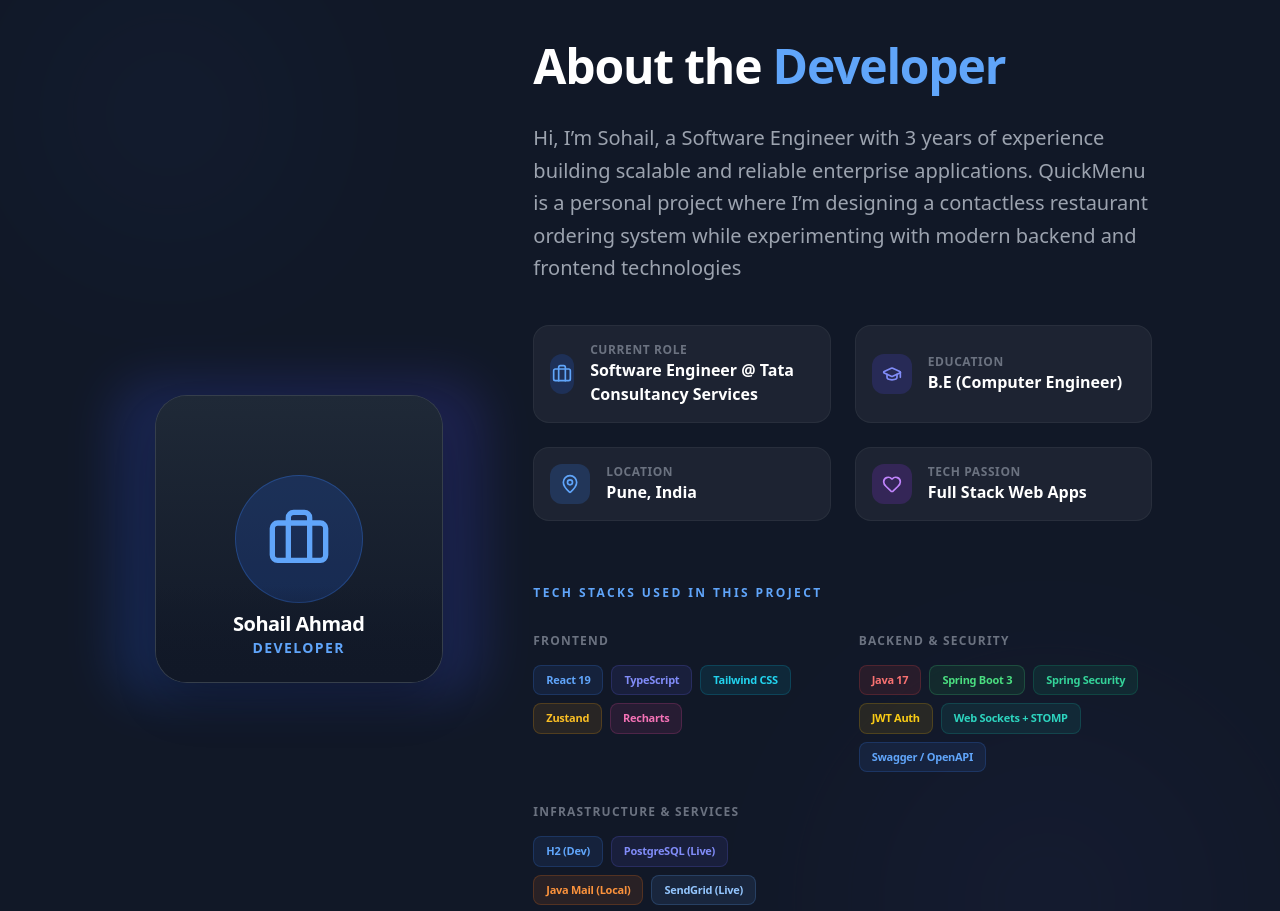
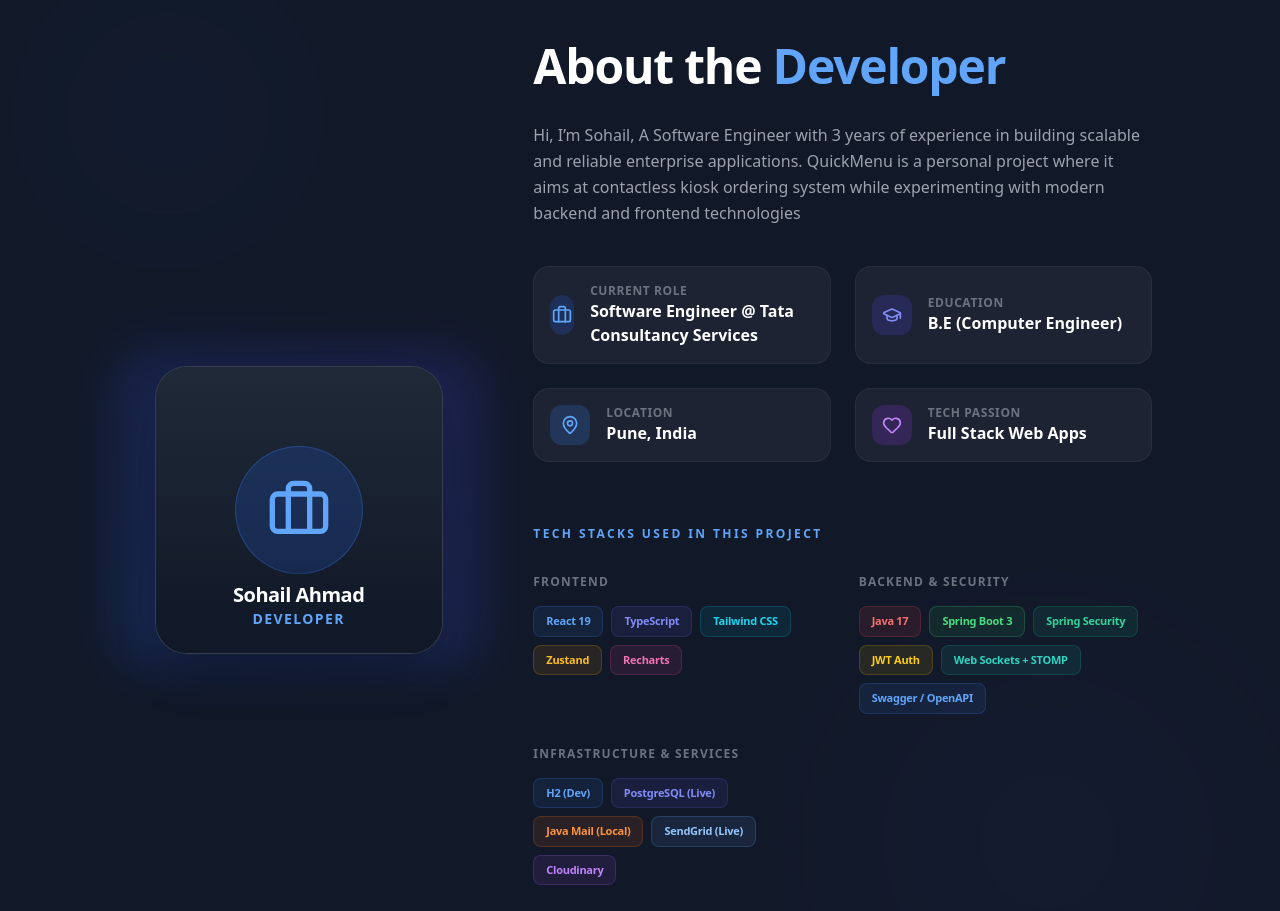
Before and after one commit to sohail24/Quick-Menu, a React (Vite) app in the folder frontend/: page / in a window 1280 px wide. Shown: the part 2880-3791 px from the top of the page. Built offline with nearby package versions, Linux system fonts and the light colour scheme; no server answers.

Commit message:
updated about us section

```diff
--- a/frontend/src/pages/Landing/components/AboutUs.tsx
+++ b/frontend/src/pages/Landing/components/AboutUs.tsx
@@ -38,9 +38,9 @@ export default function AboutUs() {
             <div className="lg:w-2/3 text-center lg:text-left">
               <h2 className="text-4xl md:text-5xl font-black mb-8 tracking-tight">About the <span className="text-blue-400">Developer</span></h2>
 
-              <p className="text-gray-400 text-xl font-medium leading-relaxed mb-10">
-                Hi, I’m Sohail, a Software Engineer with 3 years of experience building scalable and reliable enterprise applications.
-                QuickMenu is a personal project where I’m designing a contactless restaurant ordering system while experimenting with modern backend and frontend technologies
+              <p className="text-gray-400 text font-medium leading-relaxed mb-10">
+                Hi, I’m Sohail, A Software Engineer with 3 years of experience in building scalable and reliable enterprise applications.
+                QuickMenu is a personal project where it aims at contactless kiosk ordering system while experimenting with modern backend and frontend technologies
               </p>
 
               <div className="grid grid-cols-1 md:grid-cols-2 gap-6 mb-16">
```
